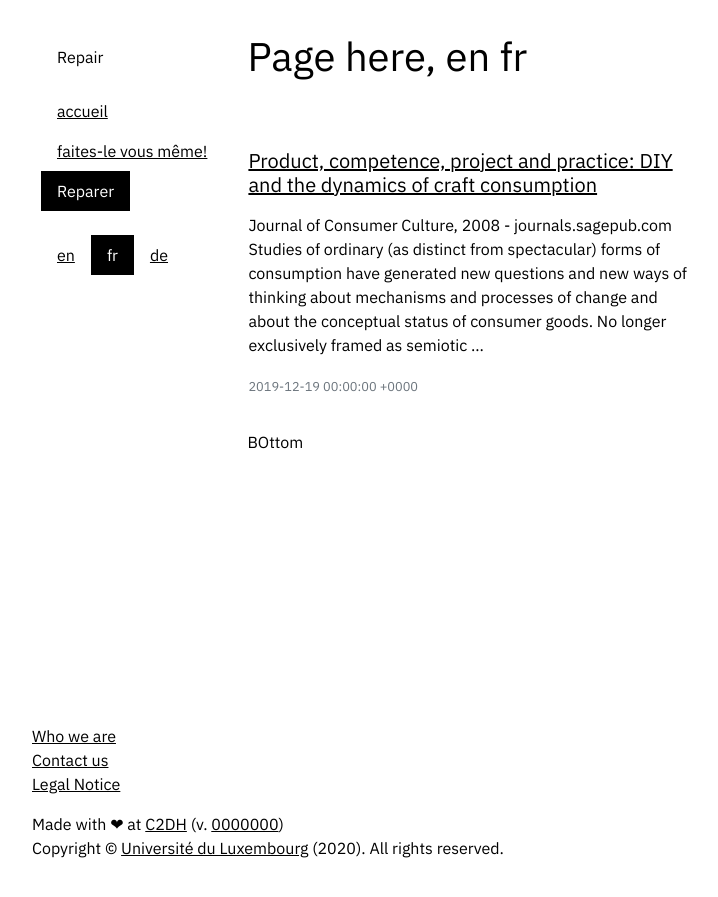
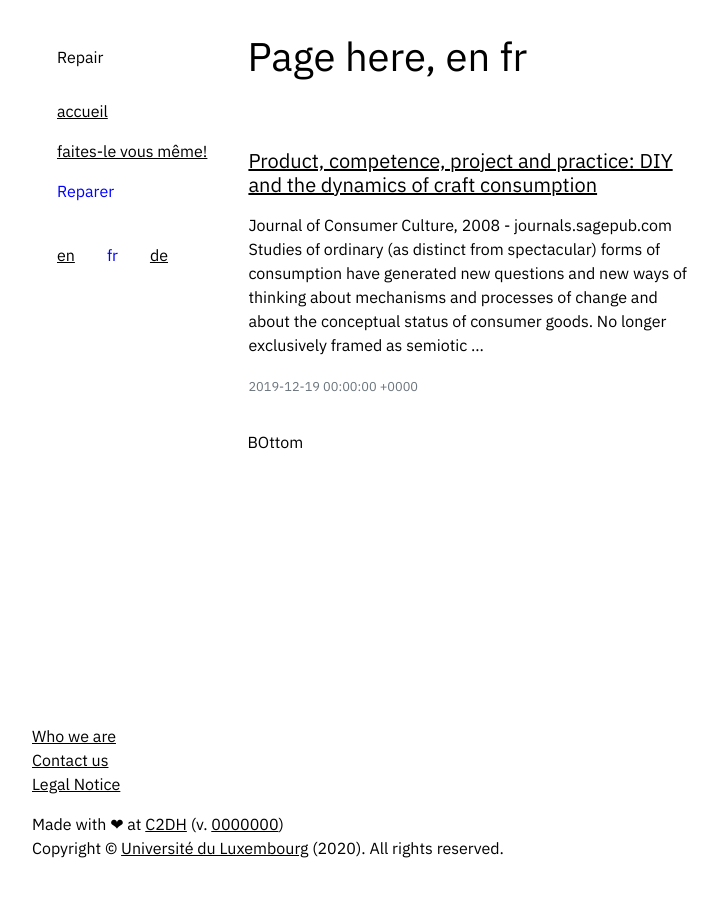
Before and after one commit to C2DH/repair, a Jekyll site: the page built from pages/repair.fr.md, in a window 1280 px wide. Shown: the top 897 px of the page, without its empty margins (53-771 px from the left). Built offline with Jekyll 4.4.1, drawn with Linux system fonts in a browser that asks for light colours.

Commit message:
simplify active links style

```diff
--- a/_layouts/default.html
+++ b/_layouts/default.html
@@ -24,8 +24,7 @@
         white-space: nowrap;
       }
       a.nav-link.active{
-        background-color: black;
-        color: white;
+        color: blue;
         text-decoration: none;
       }
       .text-normalize{
```
